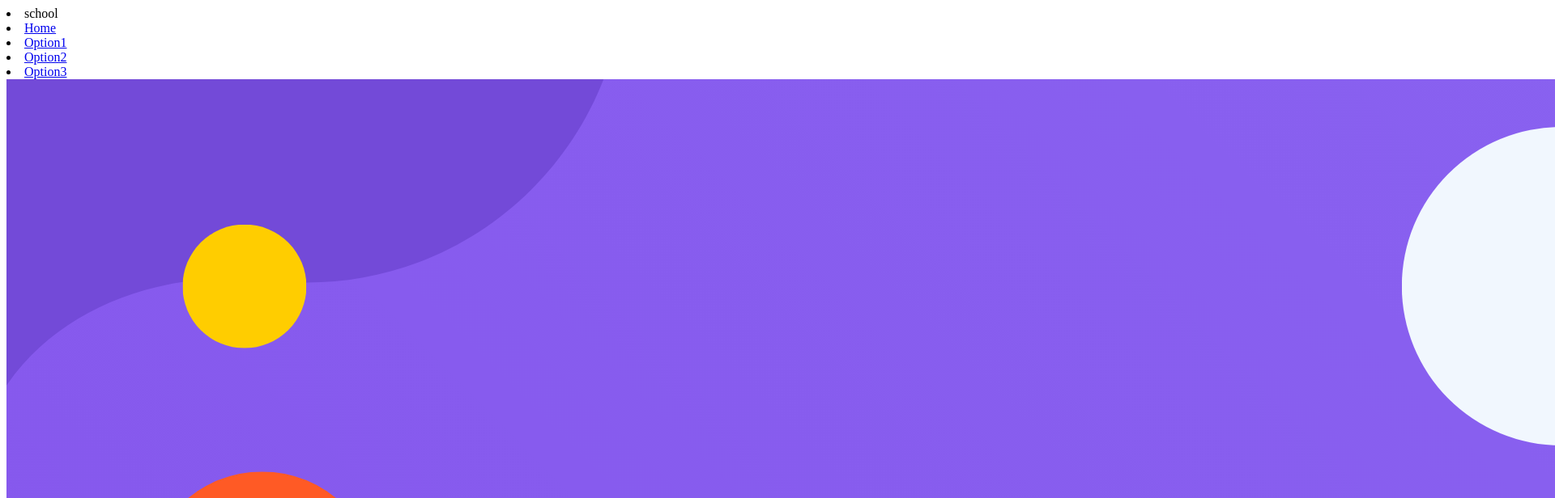
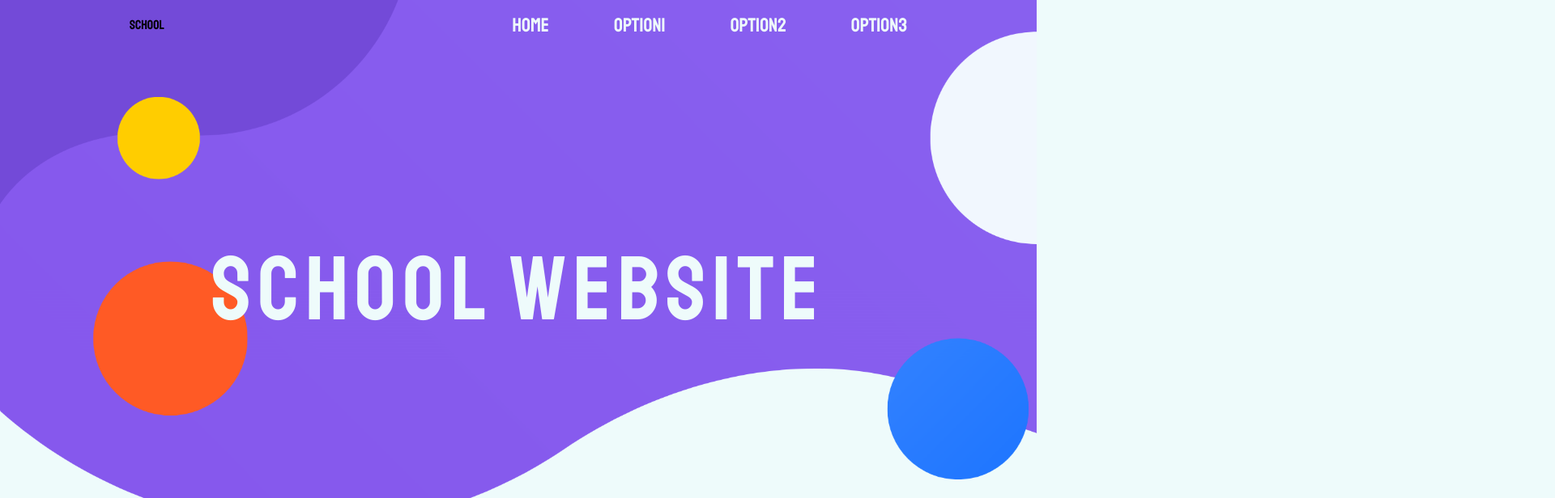
Before and after one commit to shubham-kumari/school-website, a plain HTML site: page index.html in a window 1280 px wide. Shown: the top 616 px of the page at 81% size, 1920 px wide, since content can reach past the window. Drawn offline with Linux system fonts and the light colour scheme.

Commit message:
css updated

```diff
--- a/index.html
+++ b/index.html
@@ -5,6 +5,7 @@
     <meta http-equiv="X-UA-Compatible" content="IE=edge">
     <meta name="viewport" content="width=device-width, initial-scale=1.0">
     <title>school</title>
+    <link rel="stylesheet" href="./public/css/style.css">
 </head>
 <body>
     <div class="navbar">
--- /dev/null
+++ b/public/css/style.css
@@ -0,0 +1,112 @@
+/* google fonts */
+@import url('https://fonts.googleapis.com/css2?family=Staatliches&display=swap');
+:root{
+    --white:#EEFBFB;
+    --font-1:'Staatliches', cursive;
+}
+
+/* custom scrollbar */
+::-webkit-scrollbar{
+    width: 8px;
+}
+
+::-webkit-scrollbar-thumb{
+    background-color: var(--white);
+}
+*{
+    margin: 0;
+    padding: 0;
+}
+body{
+    background-color: var(--white);
+}
+h1,h2,h3,h4,h5{
+    font-family: var(--font-1);
+}
+hr{
+    margin: 1rem 0;
+    border: 2px solid var(--white);
+}
+.navbar{
+    position: absolute;
+    z-index: 1;
+    padding: 1rem 10rem;
+    display: grid;
+    grid-template-columns: 1fr 1fr;
+}
+.navbar li{
+    font-family: var(--font-1);
+    list-style: none;
+    display: inline;
+}
+
+.navbar .left-part{
+    display: flex;
+    justify-content: flex-start;
+    align-items: center
+}
+
+.navbar .left-part li{
+    margin-right: 5rem;
+}
+
+.navbar .right-part{
+    display: flex;
+    justify-content: flex-end;
+    align-items: center
+}
+
+.navbar .right-part li{
+    margin-left: 5rem;
+}
+
+.navbar .logo img{
+    width: 2.5rem;
+    height: auto;
+}
+.navbar .left-part p{
+    color: var(--white);
+    font-size: 1.5rem;
+}
+.navbar a{
+    color: var(--white);
+    font-size: 1.5rem;
+    text-decoration: none;
+    -moz-transition: all 0.2s ease-in;
+    -o-transition: all 0.2s ease-in;
+    -webkit-transition: all 0.2s ease-in;
+    transition: all 0.2s ease-in;
+}
+.navbar a:hover{
+    color: var();
+    text-shadow:0px 0px 30px var();
+    -moz-transition: all 0.2s ease-in;
+    -o-transition: all 0.2s ease-in;
+    -webkit-transition: all 0.2s ease-in;
+    transition: all 0.2s ease-in;
+}
+.banner-container{
+    position: relative;
+    text-align: center;
+}
+
+.banner-text{
+    font-family: var(--font-1);
+}
+
+.banner-text{
+    width: 80%;
+    text-shadow:0px 0px 30px var();
+    letter-spacing: .5rem;
+    color: var(--white);
+    font-size: 7rem;
+    position: absolute;
+    top: 50%;
+    left: 50%;
+    transform: translate(-50%, -50%);
+}
+
+.banner img{
+    width: 100%;
+    height: auto;
+}
```
